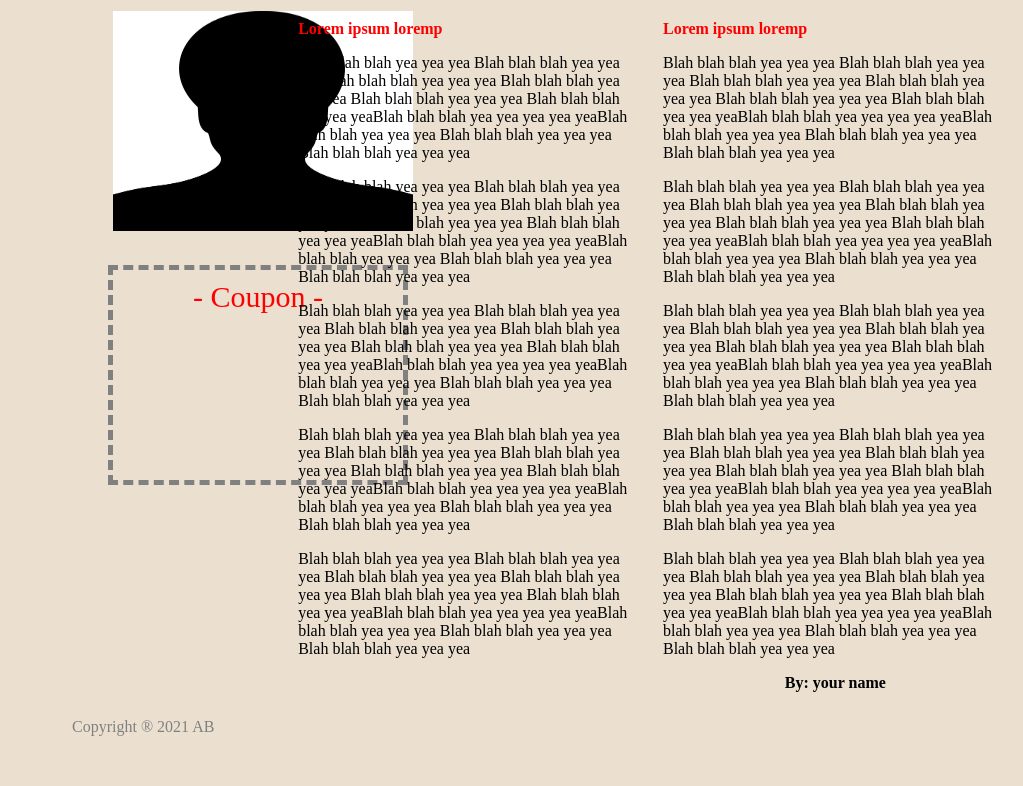
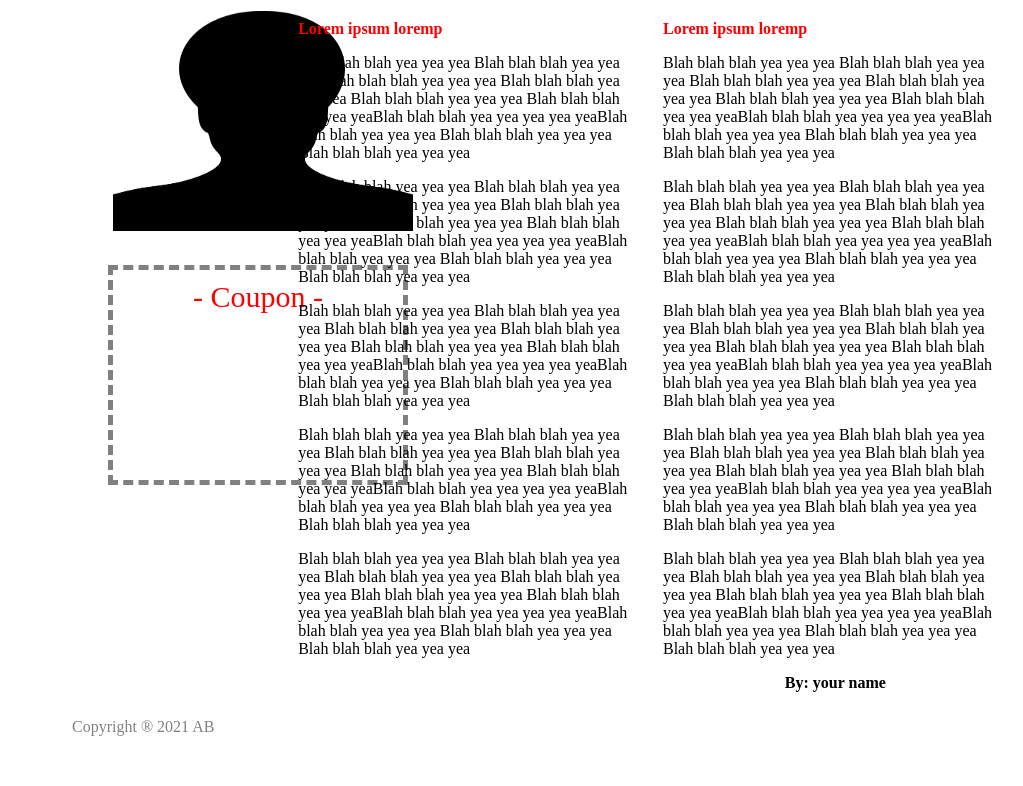
Before and after one commit to Andprog444/projektas1109, a plain HTML site: page tabs2.htm in a window 1280 px wide. Shown: the part 258-1044 px from the top of the page, without its empty margins (158-1181 px from the left). Drawn offline with Linux system fonts and the light colour scheme.

Commit message:
pakeiciau background spalva

```diff
--- a/tabs2.htm
+++ b/tabs2.htm
@@ -12,7 +12,6 @@
             body {
                 width:100%;
                 margin: 5px 30px 50px 30px;
-                background-color:#EBE0D0;
             }
             .logo {
                 text-align: center;
```
